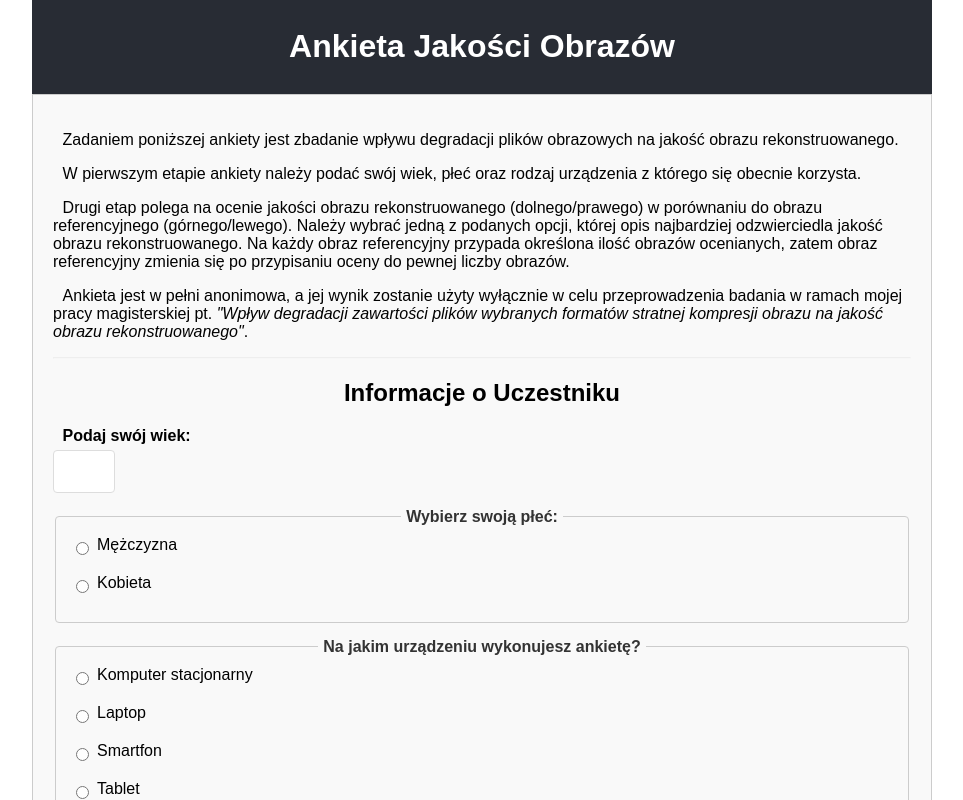
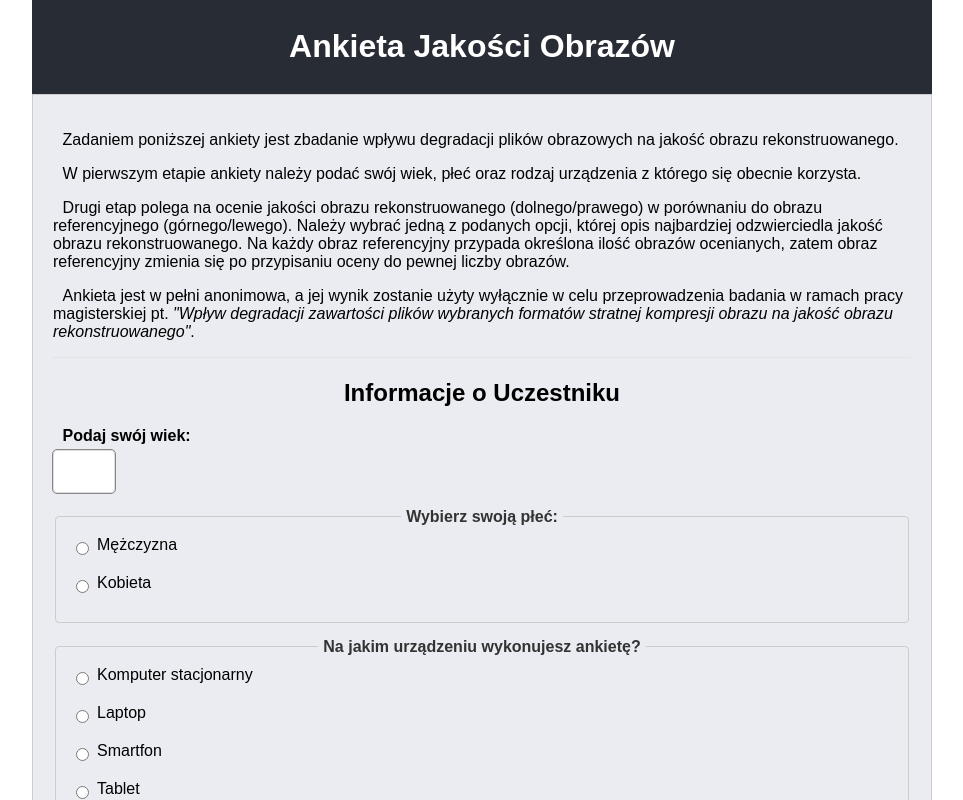
Before and after one commit to s96339/ankieta, a React (Create React App) app: page / in a window 1280 px wide. Shown: the top 800 px of the page, without its empty margins (158-1121 px from the left). Built offline with nearby package versions, Linux system fonts and the light colour scheme.

Commit message:
styling & footer placement

```diff
--- a/src/App.css
+++ b/src/App.css
@@ -4,21 +4,26 @@
 	font-family: sans-serif;
 	max-width: 900px;
 	margin: 0 auto;
+	display: flex;
+	flex-direction: column;
+	min-height: 100vh;
 }
-
+main {
+	flex: 1;
+	background-color: #eaecf1;
+	border: 1px solid #ccc;
+}
 .App-header,
 footer {
 	background-color: #282c34;
-	padding: 7px;
+	padding: 7px 20px;
 	color: white;
 }
 
 .form-container,
 .image-comparison-container,
 .thank-you-container {
-	border: 1px solid #ccc;
 	padding: 20px;
-	background-color: #f9f9f9;
 }
 
 .form-container div {
@@ -159,6 +164,7 @@ form > div > input {
 	max-width: 40px;
 	margin-left: 0;
 	font-size: large;
+	outline: 1px solid #888;
 }
 input[type="number"]::-webkit-inner-spin-button,
 input[type="number"]::-webkit-outer-spin-button {
--- a/src/components/ParticipantInfoForm.js
+++ b/src/components/ParticipantInfoForm.js
@@ -56,7 +56,7 @@ function ParticipantInfoForm({ onSubmit }) {
 			</p>
 			<p>
 				Ankieta jest w pełni anonimowa, a jej wynik zostanie użyty wyłącznie w
-				celu przeprowadzenia badania w ramach mojej pracy magisterskiej pt.{" "}
+				celu przeprowadzenia badania w ramach pracy magisterskiej pt.{" "}
 				<i>
 					"Wpływ degradacji zawartości plików wybranych formatów stratnej
 					kompresji obrazu na jakość obrazu rekonstruowanego"
```
Also changed, not shown: 1 other file (tests, documents, lock files or other folders).
